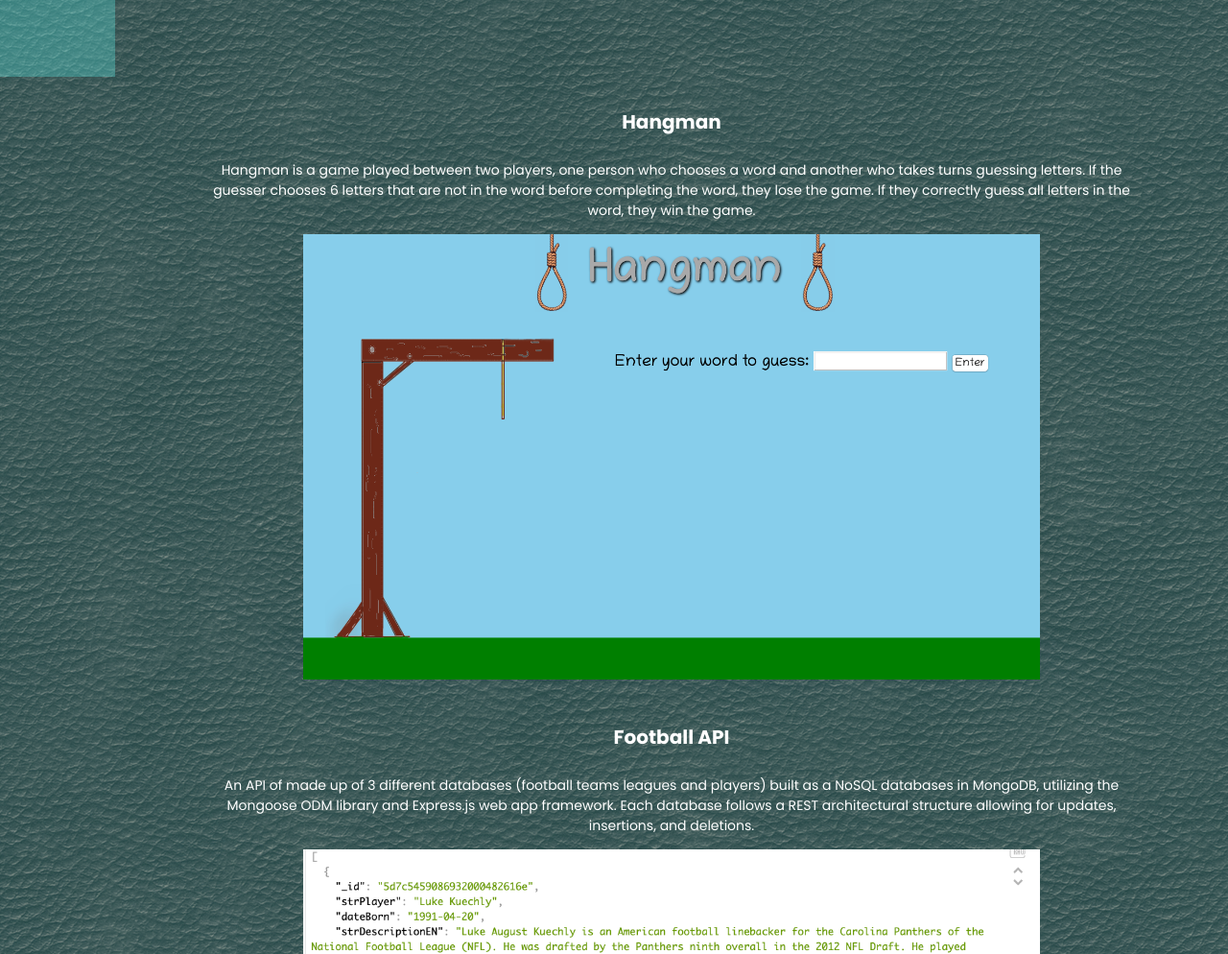
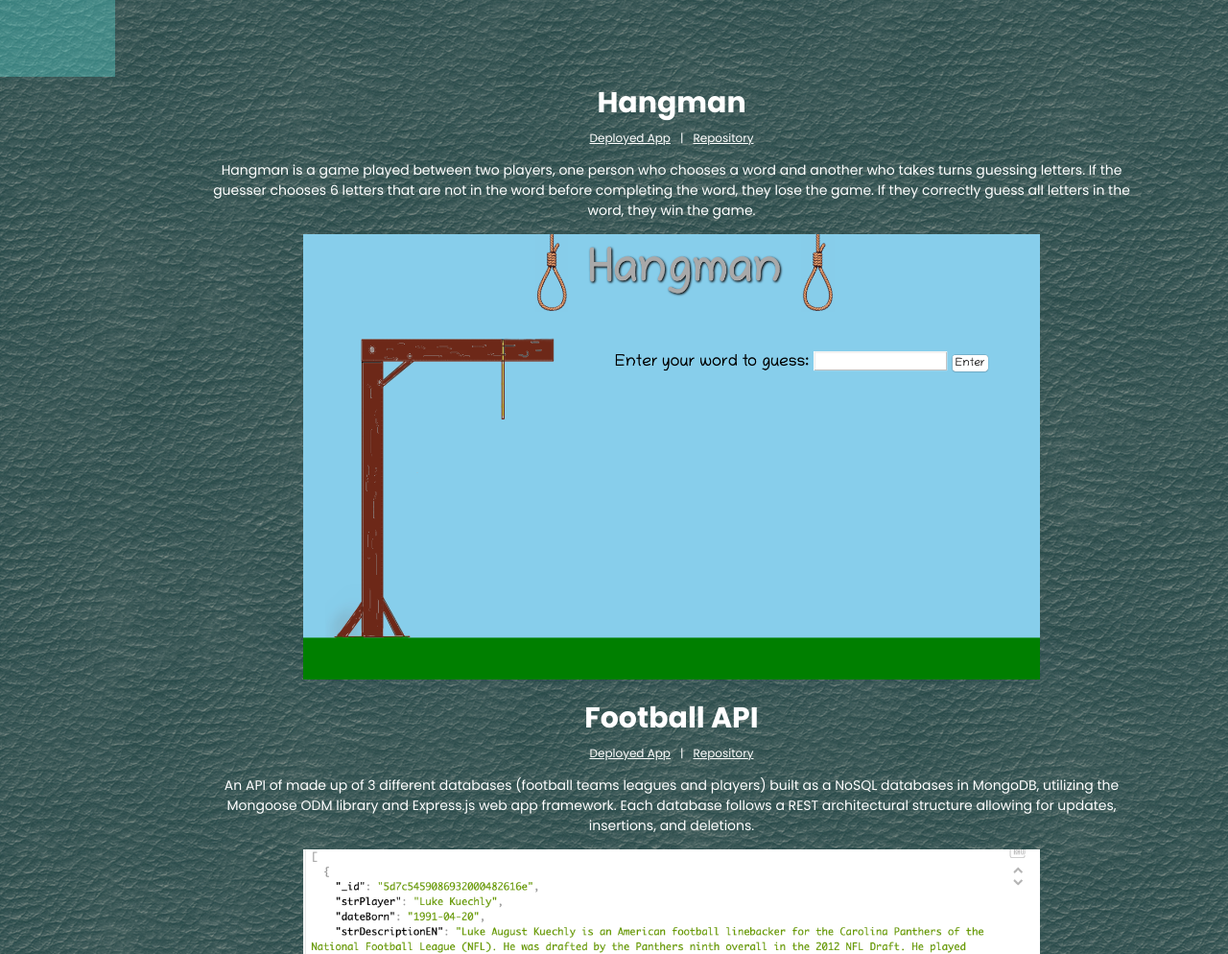
Before and after one commit to walterporzel/walterporzel.github.io, a plain HTML site: page index.html in a window 1280 px wide. Shown: the part 720-1714 px from the top of the page at 96% size. Drawn offline with Linux system fonts and the light colour scheme.

Commit message:
added github repos

```diff
--- a/index.html
+++ b/index.html
@@ -27,12 +27,22 @@
 			<p class="brand">I am a self-motivated developer who brings a positive outlook and innovative thinking to every problem I encounter. Driven by a continuous desire to optimize function and design, I tirelessly work to deliver efficient and intuitive software solutions.</p>
 		</div>
 		<div id="projects">
-			<h2><a class="titleLink" href="https://walterporzel.github.io/hangman-game/lib/">Hangman</a></h2>
+			<h2 class="projectTitle">Hangman</h2>
+			<div class='linksWrapper'>
+				<a class="resourceLink" href="https://walterporzel.github.io/hangman-game/lib/">Deployed App</a>
+				<div class="divider">|</div>
+				<a class="resourceLink" href="https://github.com/walterporzel/hangman-game">Repository</a>
+			</div>
 			<p class="hangmanDescription">
 				Hangman is a game played between two players, one person who chooses a word and another who takes turns guessing letters. If the guesser chooses 6 letters that are not in the word before completing the word, they lose the game. If they correctly guess all letters in the word, they win the game.
 			</p>
 			<img class="hangmanScreen" src="./img/start-screen.png">
-			<h2><a class="titleLink" href="https://frozen-headland-94979.herokuapp.com/players">Football API</a></h2>
+			<h2 class="projectTitle">Football API</h2>
+			<div class='linksWrapper'>
+				<a class="resourceLink" href="https://frozen-headland-94979.herokuapp.com/players">Deployed App</a>
+				<div class="divider">|</div>
+				<a class="resourceLink" href="https://github.com/walterporzel/football-api">Repository</a>
+			</div>
 			<p class="hangmanDescription">
 				An API of made up of 3 different databases (football teams leagues and players) built as a NoSQL databases in MongoDB, utilizing the Mongoose ODM library and Express.js web app framework. Each database follows a REST architectural structure allowing for updates, insertions, and deletions.
 			</p>
--- a/style.css
+++ b/style.css
@@ -82,10 +82,9 @@ footer{
 	animation: fadeInOpacity;
     animation-duration: 2s;
 }
-.titleLink{
-	font-size: 20px;
+.projectTitle{
+	font-size: 30px;
 	color: white;
-	text-decoration: none;
 	padding: 0px;
 }
 .titleLink:hover{
@@ -110,6 +109,22 @@ footer{
 .picture{
 	padding: 0px;
 }
+/* Links */
+.linksWrapper{
+	display: flex;
+	justify-content: center;
+	font-size: 12px;
+	padding: 0px;
+}
+.resourceLink{
+	padding: 0px;
+	width: auto;
+	text-decoration: underline;
+}
+.divider{
+	padding: 0 10px;
+}
+
 /* Animations */
 @keyframes slideIn{
     0% {transform: translate(-120px, 0)}
```
